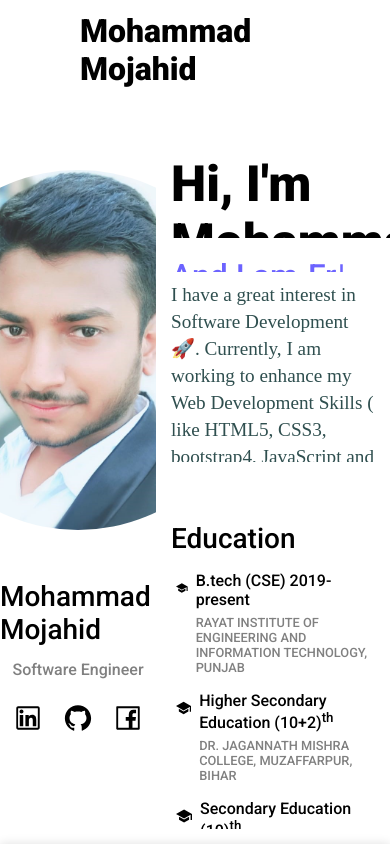
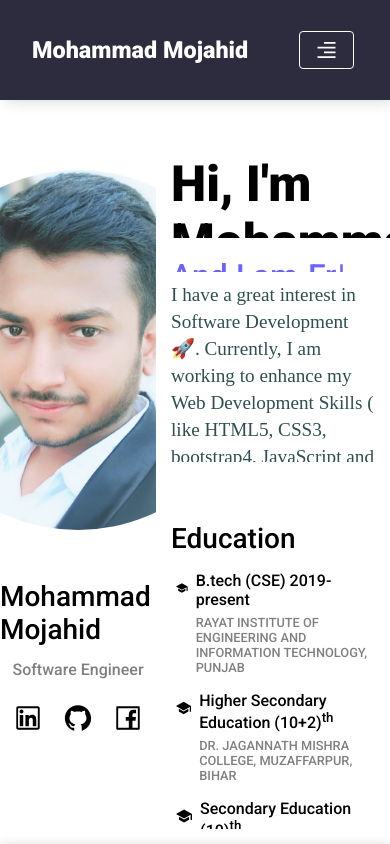
Before and after one commit to mdmojahid01/portfolio, a React (Create React App) app: page / in a window 390 px wide. Shown: the top 844 px of the page. Built offline with nearby package versions, Linux system fonts and the light colour scheme.

Commit message:
responsive navbar done

```diff
--- a/public/index.html
+++ b/public/index.html
@@ -4,6 +4,7 @@
     <meta charset="utf-8" />
     <meta name="viewport" content="width=device-width, initial-scale=1" />
     <title>Mojahid's Portfolio</title>
+    <link rel="icon" href="./images/icons/portfolioLogo.jpg">
     <link rel="preconnect" href="https://fonts.googleapis.com" />
     <link rel="preconnect" href="https://fonts.gstatic.com" crossorigin />
     <link
--- a/src/App.jsx
+++ b/src/App.jsx
@@ -17,7 +17,6 @@ function App() {
       <Skills />
       <Experience />
       <Project />
-      {/* <Resume /> */}
       <Contact />
       <Footer />
     </div>
--- a/src/app.scss
+++ b/src/app.scss
@@ -1,6 +1,7 @@
 @import "./global.scss";
 
 .app {
+  position: relative;
   min-height: 100vh;
   width: 100%;
   background-color: $main-bgColor;
--- a/src/components/topbar/topbar.jsx
+++ b/src/components/topbar/topbar.jsx
@@ -1,23 +1,45 @@
-import React from "react";
+import React, { useState } from "react";
 import "./topbar.scss";
 import resume from "../../images/resume/mojahid_cv.pdf";
 import { HiOutlineDownload } from "react-icons/hi";
+import { AiOutlineAlignRight } from "react-icons/ai";
+import { ImCross } from "react-icons/im";
+import { act } from "@testing-library/react";
 
-function topbar() {
+function Topbar() {
+  const [activeToggle, setActiveToggle] = useState(false);
   document.addEventListener("scroll", function () {
     const sticky = document.getElementById("sticky");
     sticky.classList.toggle("sticky", window.scrollY > 10);
+    if (sticky.classList[2] === "sticky") {
+      setActiveToggle(!activeToggle);
+    }
   });
+
+  const togglebtn = () => {
+    setActiveToggle(!activeToggle);
+  };
   // --------------------JSX------------------------------------------
   return (
-    <div className="topbar" id="sticky">
+    <div
+      className={`topbar ${activeToggle ? `active-topbar` : ``}`}
+      id="sticky"
+    >
       <div className="wrapper">
         <div className="left">
           <div className="logo">
             <a href="#intro">Mohammad Mojahid</a>
           </div>
+          {/* --------- Toggle btn ---------- */}
+          <div className="toggleBtn" onClick={togglebtn}>
+            {activeToggle ? <ImCross /> : <AiOutlineAlignRight />}
+          </div>
         </div>
-        <div className="right">
+        <div
+          className={`right ${activeToggle ? `active-right` : ``}`}
+          id="right-block"
+        >
+          {/* --------- Menu Btn --------- */}
           <div className="menus">
             <ul>
               <li>
@@ -51,4 +73,4 @@ function topbar() {
   );
 }
 
-export default topbar;
+export default Topbar;
--- a/src/components/topbar/topbar.scss
+++ b/src/components/topbar/topbar.scss
@@ -19,16 +19,15 @@
   transition: 0.5s;
   scroll-behavior: smooth;
 
-  > * {
-    position: relative;
-  }
-
   .wrapper {
     @include flex-center(row);
     justify-content: space-between;
     width: 100%;
 
     .left {
+      .toggleBtn {
+        display: none;
+      }
       .logo {
         @include flex-center(row);
         font-size: 2rem;
@@ -82,17 +81,115 @@
     }
   }
 }
+// =========== Media Query Adding below ===============
+@media screen and (min-width: 1025px) and (max-width: 1125px) {
+  .logo {
+    a {
+      font-size: 1.5rem;
+    }
+  }
+}
+@media screen and (min-width: 980px) and (max-width: 1025px) {
+  .logo {
+    a {
+      font-size: 1.2rem;
+    }
+  }
+}
+@media screen and (max-width: 600px) {
+  .topbar {
+    padding: 1rem 2rem;
+  }
+  .logo {
+    a {
+      font-size: 6vw;
+    }
+  }
+}
 
-@media screen and (max-width: 1050px) {
+@media screen and (max-width: 980px) {
+  .active-topbar {
+    height: fit-content;
+    background-color: #f8f9fa;
+  }
+  .active-right {
+    display: block !important;
+    height: 286px !important;
+  }
+  .sticky {
+    .wrapper {
+      .active-right {
+        display: none !important;
+      }
+    }
+  }
+  //  -----------------------------
   .topbar {
+    background-color: $secondary-bgColor !important;
+    color: $secondary-fontColor !important;
+    box-shadow: 5px 0px 15px lightgrey;
+    transition: all 0.5s;
+    overflow-y: hidden;
+
     .wrapper {
-      // .left{
+      @include flex-center(column);
+      gap: 10px;
 
-      // }
+      .left {
+        @include flex-center(row);
+        width: 100%;
+        height: calc(100px - 2rem);
+        justify-content: space-between;
 
+        .logo {
+          a {
+            &:hover {
+            }
+          }
+        }
+        .toggleBtn {
+          width: 55px;
+          height: 38px;
+          display: inline-flex;
+          flex-direction: row;
+          align-items: center;
+          justify-content: center;
+          font-size: 24px;
+          border: 1px solid white;
+          padding: 4px 15px;
+          border-radius: 4px;
+          margin: 4px;
+          &:hover {
+            box-shadow: 0px 0px 4px white;
+          }
+        }
+      }
       .right {
+        width: 100%;
+        display: none;
+
         .menus {
-          display: none;
+          ul {
+            @include flex-center(column);
+            gap: 10px;
+            padding: 0px !important;
+            li {
+              width: 130px;
+              a {
+                padding: 10px;
+                &:hover {
+                }
+              }
+            }
+            .resume-btn {
+              &:hover {
+              }
+              a {
+              }
+              a:hover {
+              }
+            }
+          }
         }
       }
     }
```
Also changed, not shown: public/images/icons/portfolioLogo.jpg (added).
